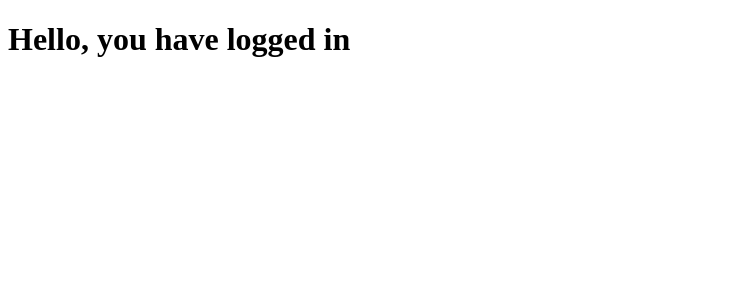
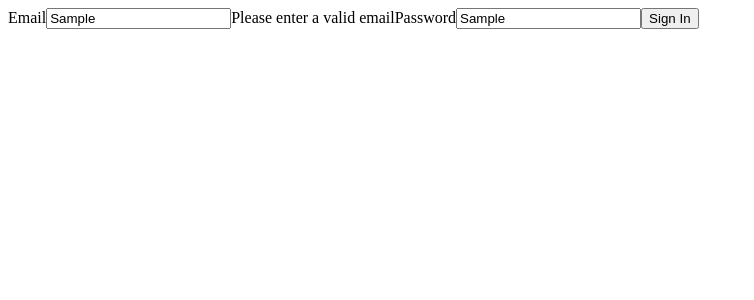
Before and after one commit to gregorymacat/CartoonListV2, a React app: page / in a window 1280 px wide. Both pictures are taken after typing "Sample", "Sample" into the empty fields and a click on the button "Sign In". Shown: the top 300 px of the page, without its empty margins (0-754 px from the left). Built offline with nearby package versions, Linux system fonts and the light colour scheme; the HTML template or start-up script is replaced by a standard one.

Commit message:
Added some login functionality

```diff
--- a/src/app.jsx
+++ b/src/app.jsx
@@ -1,12 +1,13 @@
 import React from 'react';
-import LandingPage from './components/Landing/LandingPage.jsx';
-import Navbar from './components/Nav/Navbar.jsx';
+import SignupPage from './components/Signup/SignupPage.jsx';
+import HomePage from './components/Home/HomePage.jsx';
 
 class App extends React.Component {
   constructor(props) {
     super();
     this.state = {
       isLoggedIn: false,
+      pageSelected: 'SignupPage',
     }
     this.toggleLogin = this.toggleLogin.bind(this);
   }
@@ -20,8 +21,8 @@ class App extends React.Component {
       <React.Fragment>
         {
           this.state.isLoggedIn === false ?
-          <LandingPage toggleLogin={this.toggleLogin}/> :
-          <Navbar/>
+          <SignupPage toggleLogin={this.toggleLogin}/> :
+          <HomePage/>
         }
       </React.Fragment>
     )
--- /dev/null
+++ b/src/components/Home/HomePage.jsx
@@ -0,0 +1,10 @@
+import React from 'react';
+import Navbar from '../Shared/Navbar.jsx';
+
+function HomePage() {
+  return (
+    <Navbar/>
+  )
+}
+
+export default HomePage;
--- a/src/components/Landing/LandingPage.jsx
+++ /dev/null
@@ -1,21 +0,0 @@
-import React from 'react';
-
-function LandingPage (props) {
-  return (
-    <div>
-      <form>
-        <label>Email</label>
-        <input id="user-email" type="text">
-        </input>
-        <label>Password</label>
-        <input id="user-pass" type="text">
-        </input>
-        <button onClick={props.toggleLogin}>
-          Sign In
-        </button>
-      </form>
-    </div>
-  )
-}
-
-export default LandingPage;
--- /dev/null
+++ b/src/components/Signup/SignupPage.jsx
@@ -0,0 +1,67 @@
+import React, {useState} from 'react';
+
+function inputValidation (email, password) {
+  let errors = {};
+  let errorFound = false;
+
+  if (email.split('@').length < 2) {
+    errors.email = 'Please enter a valid email';
+    errorFound = true;
+  }
+
+  if (password.length < 6) {
+    errors.password = 'Password must be at least 6 characters long';
+    errorFound = true;
+  }
+  return errors;
+}
+
+function SignupPage (props) {
+  const [email, setEmail] = useState('');
+  const [password, setPassword] = useState('');
+  const [inputErrors, setInputErrors] = useState({});
+
+  function handleChange (event) {
+    if (event.target.id === 'user-email') {
+      setEmail(event.target.value);
+    } else if (event.target.id === 'user-pass') {
+      setPassword(event.target.value);
+    }
+  }
+
+  function handleSubmit (event) {
+    event.preventDefault();
+    let err = inputValidation(email, password);
+    if (Object.keys(err).length === 0) {
+      props.toggleLogin();
+    } else {
+      setInputErrors(err);
+    }
+  }
+
+  return (
+    <div>
+      <form className="sign-in">
+        <label>Email</label>
+        <input id="user-email" type="text" onChange={handleChange}></input>
+        {
+          inputErrors.email ?
+          <span className="input-error">{inputErrors.email}</span> :
+          null
+        }
+        <label>Password</label>
+        <input id="user-pass" type="text" onChange={handleChange}></input>
+        {
+          inputErrors.password ?
+          <span className="input-error">{inputErrors.password}</span> :
+          null
+        }
+        <button onClick={handleSubmit}>Sign In</button>
+      </form>
+    </div>
+  )
+}
+
+
+
+export default SignupPage;
```
Also changed, not shown: src/components/List/ListPage.jsx (added), src/components/Profile/ProfilePage.jsx (added), src/components/Shared/Navbar.jsx (renamed from src/components/Nav/Navbar.jsx).
